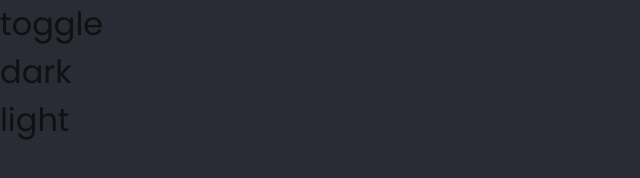
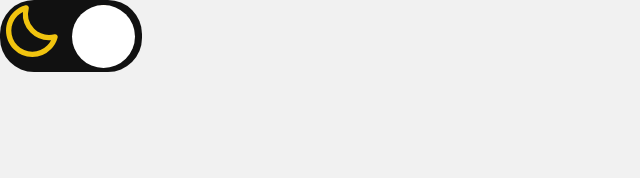
Before and after one commit to douglasabnovato/switcher, a plain HTML site: page index.html in a window 1280 px wide. Shown: the whole page, without its empty margins (0-640 px from the left). Drawn offline with Linux system fonts and the light colour scheme.

Commit message:
concluido as tarefas obrigatórias

```diff
--- a/index.html
+++ b/index.html
@@ -1,20 +1,24 @@
 <!DOCTYPE html>
 <html lang="en">
-<head>
-    <meta charset="UTF-8">
-    <meta http-equiv="X-UA-Compatible" content="IE=edge">
-    <meta name="viewport" content="width=device-width, initial-scale=1.0">
+  <head>
+    <meta charset="UTF-8" />
+    <meta http-equiv="X-UA-Compatible" content="IE=edge" />
+    <meta name="viewport" content="width=device-width, initial-scale=1.0" />
     <title>Switcher</title>
-    <link rel="stylesheet" href="./style.css">
-    <link rel="shortcut icon" href="./public/favicon.ico" type="image/x-icon">
-    <link rel="manifest" href="./public/manifest.json">
-</head>
-<body>
+    <link rel="stylesheet" href="./style.css" />
+    <link rel="shortcut icon" href="./public/favicon.ico" type="image/x-icon" />
+    <link rel="manifest" href="./public/manifest.json" />
+  </head>
+  <body>
     <div class="switcher">
-        <div class="btntoggle">toggle</div>
-        <div class="dark">dark</div>
-        <div class="light">light</div>
+      <label class="switch">
+        <input onclick="myFunction()" type="checkbox" checked />
+        <span class="slider round">
+          <img class="moon" src="./assets/moon.svg" alt="" />
+          <img class="sun" src="./assets/sun.svg" alt="" />
+        </span>
+      </label>
     </div>
     <script src="./main.js"></script>
-</body>
+  </body>
 </html>
--- a/main.js
+++ b/main.js
@@ -1 +1,5 @@
-console.log("Switcher")
+function myFunction() {
+  console.log("Switcher");
+  var element = document.body;
+  element.classList.toggle("dark-mode");
+}
--- a/style.css
+++ b/style.css
@@ -1,9 +1,9 @@
 @import url('https://fonts.googleapis.com/css2?family=Poppins:wght@100;200;300;400;500;600;700&display=swap');
 
 :root {
-	--dark: #292C35;
-	--light: #F1F1F1;
-	--label: #111;
+    --dark: #292C35;
+    --light: #F1F1F1;
+    --label: #111;
 }
 
 * {
@@ -14,7 +14,85 @@
 
 body {
     font-family: Poppins, sans-serif;
+    background: var(--light);
+    color: var(--label);
+    font-size: 32px;
+    transition: .7s;
+}
+
+.dark-mode {
     background: var(--dark);
     color: var(--label);
-    font-size: 32px;
+    transition: .7s;
 }
+
+.switch {
+    position: relative;
+    display: inline-block;
+    width: 142px;
+    height: 72px;
+}
+
+.switch input {
+    opacity: 0;
+    width: 0;
+    height: 0;
+    z-index: 5;
+}
+
+.switch span {
+    z-index: 1;
+    justify-content: space-between;
+}
+
+.switch span img {
+    z-index: 2;
+    height: 63px;
+    width: 63px;
+}
+
+.slider {
+    position: absolute;
+    cursor: pointer;
+    top: 0;
+    left: 0;
+    right: 0;
+    bottom: 0;
+    background-color: var(--label);
+    -webkit-transition: .7s;
+    transition: .7s;
+}
+
+.slider:before {
+    position: absolute;
+    content: "";
+    height: 63px;
+    width: 63px;
+    left: 4px;
+    bottom: 4px;
+    background-color: white;
+    -webkit-transition: .7s;
+    transition: .7s;
+}
+
+input:checked+.slider {
+    background-color: var(--label);
+}
+
+input:focus+.slider {
+    box-shadow: 0 0 1px var(--label);
+}
+
+input:checked+.slider:before {
+    -webkit-transform: translateX(68px);
+    -ms-transform: translateX(68px);
+    transform: translateX(68px);
+}
+
+.slider.round {
+    border-radius: 34px;
+}
+
+.slider.round:before {
+    border-radius: 50%;
+}
```
Also changed, not shown: 1 other file.
